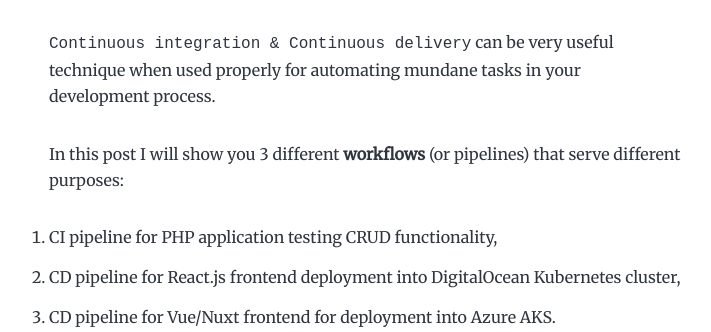
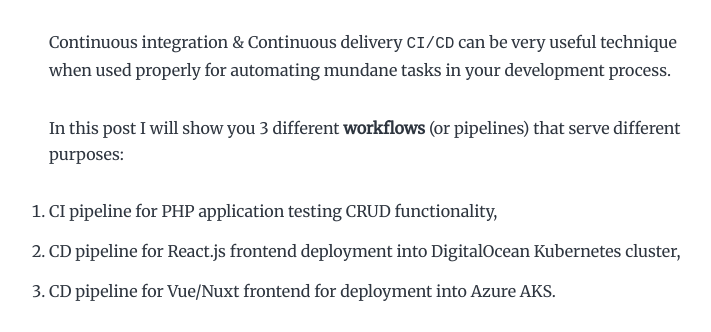
Before and after one commit to KlosStepan/blog, a Gatsby site: page /1-github-workflows-ci-cd/ in a window 1280 px wide. Shown: the part 211-543 px from the top of the page, without its empty margins (275-986 px from the left). Built offline with nearby package versions, Linux system fonts and the light colour scheme; Gatsby itself is replaced by a stand-in of ours; some packages are replaced by stand-ins of ours.

Commit message:
Minor post fix

```diff
--- a/content/blog/1-github-workflows-ci-cd/index.md
+++ b/content/blog/1-github-workflows-ci-cd/index.md
@@ -3,7 +3,7 @@ title: GitHub Workflows for CI/CD
 date: "2023-06-18T11:20:00.000Z"
 ---
 
-`Continuous integration & Continuous delivery` can be very useful technique when used properly for automating mundane tasks in your development process.
+Continuous integration & Continuous delivery `CI/CD` can be very useful technique when used properly for automating mundane tasks in your development process.
 
 In this post I will show you 3 different **workflows** (or pipelines) that serve different purposes:
 1. CI pipeline for PHP application testing CRUD functionality,
```
